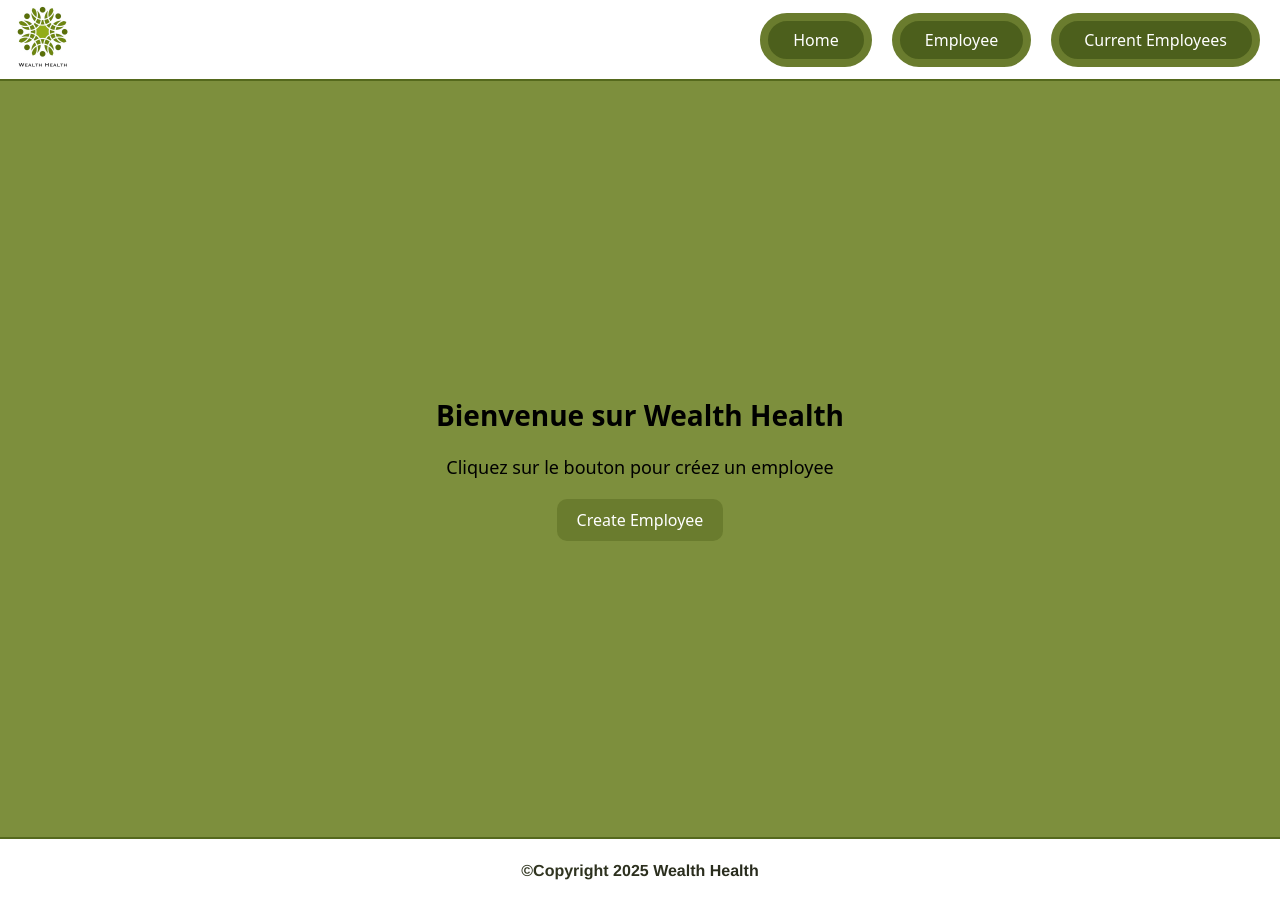
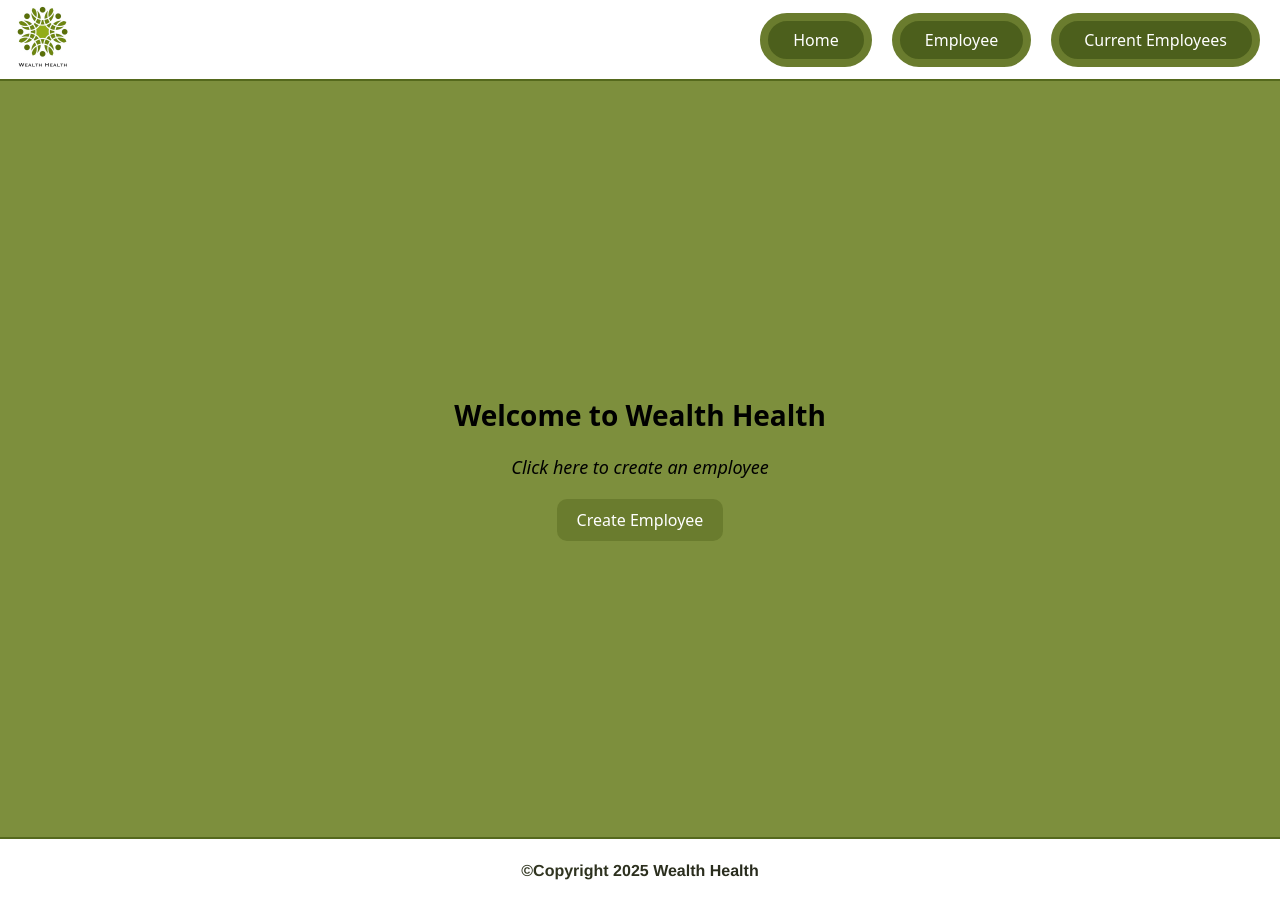
Before and after one commit to Daiba-yume/Project_14_WH, a React (Vite) app in the folder Frontend/: page / in a window 1280 px wide. Built offline with nearby package versions, Linux system fonts and the light colour scheme.

Commit message:
Ajustements chemin et add style

```diff
--- a/Frontend/src/pages/Employee/EmployeeList.jsx
+++ b/Frontend/src/pages/Employee/EmployeeList.jsx
@@ -6,7 +6,7 @@ function EmployeeList() {
     <section className="container">
       <h1>Current Employees</h1>
       <Link to="/employee" className="employee">
-        Home
+        Employee
       </Link>
     </section>
   );
--- a/Frontend/src/pages/Landing/Landing.jsx
+++ b/Frontend/src/pages/Landing/Landing.jsx
@@ -4,8 +4,11 @@ import "./Landing.scss";
 function Landing() {
   return (
     <section className="container">
-      <h1>Bienvenue sur Wealth Health</h1>
-      <p> Cliquez sur le bouton pour créez un employee</p>
+      <h1>Welcome to Wealth Health</h1>
+      <p>
+        <em>Click here to create an employee</em>
+      </p>
+
       <div className="button">
         <Link to="/employee">
           <button>Create Employee</button>
```
